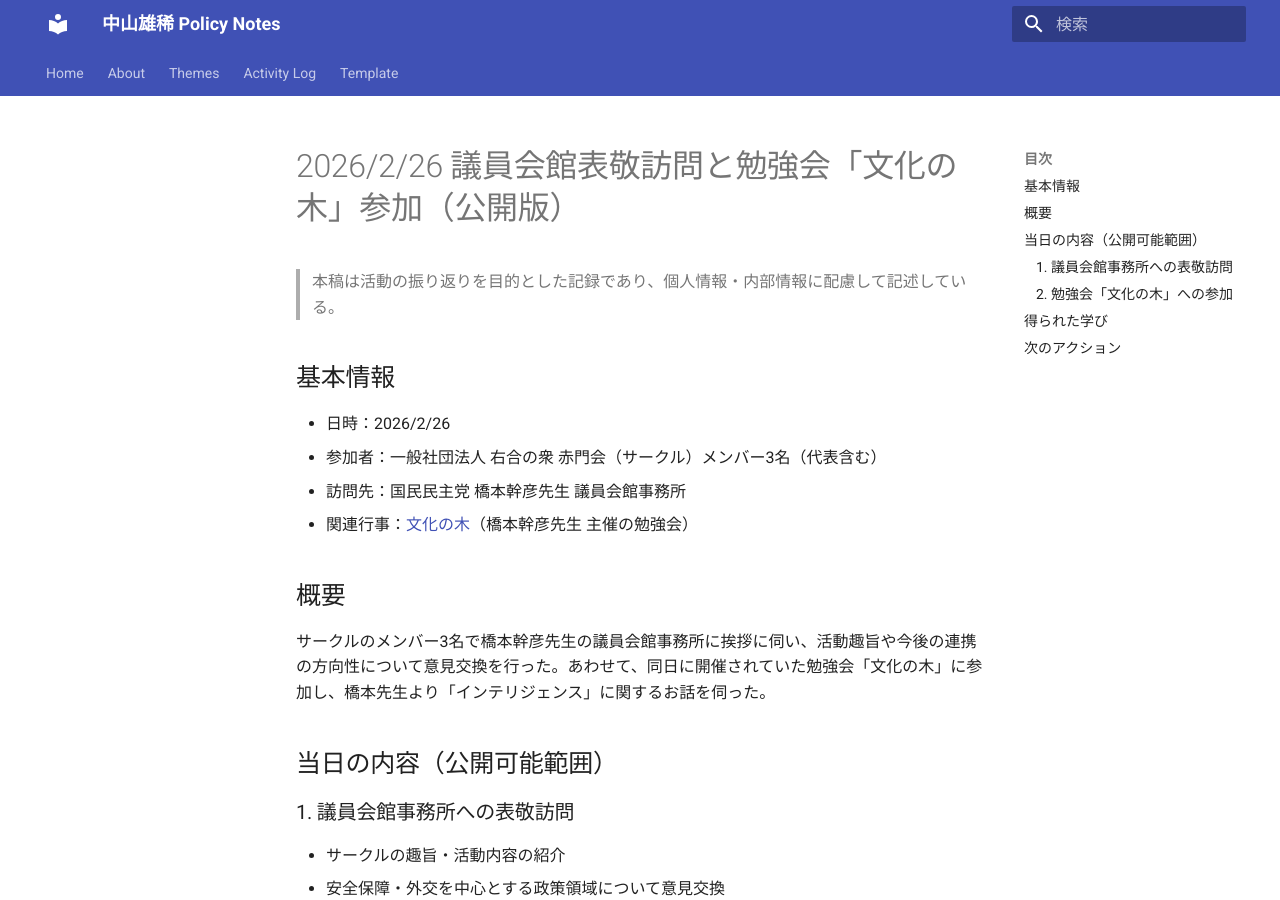
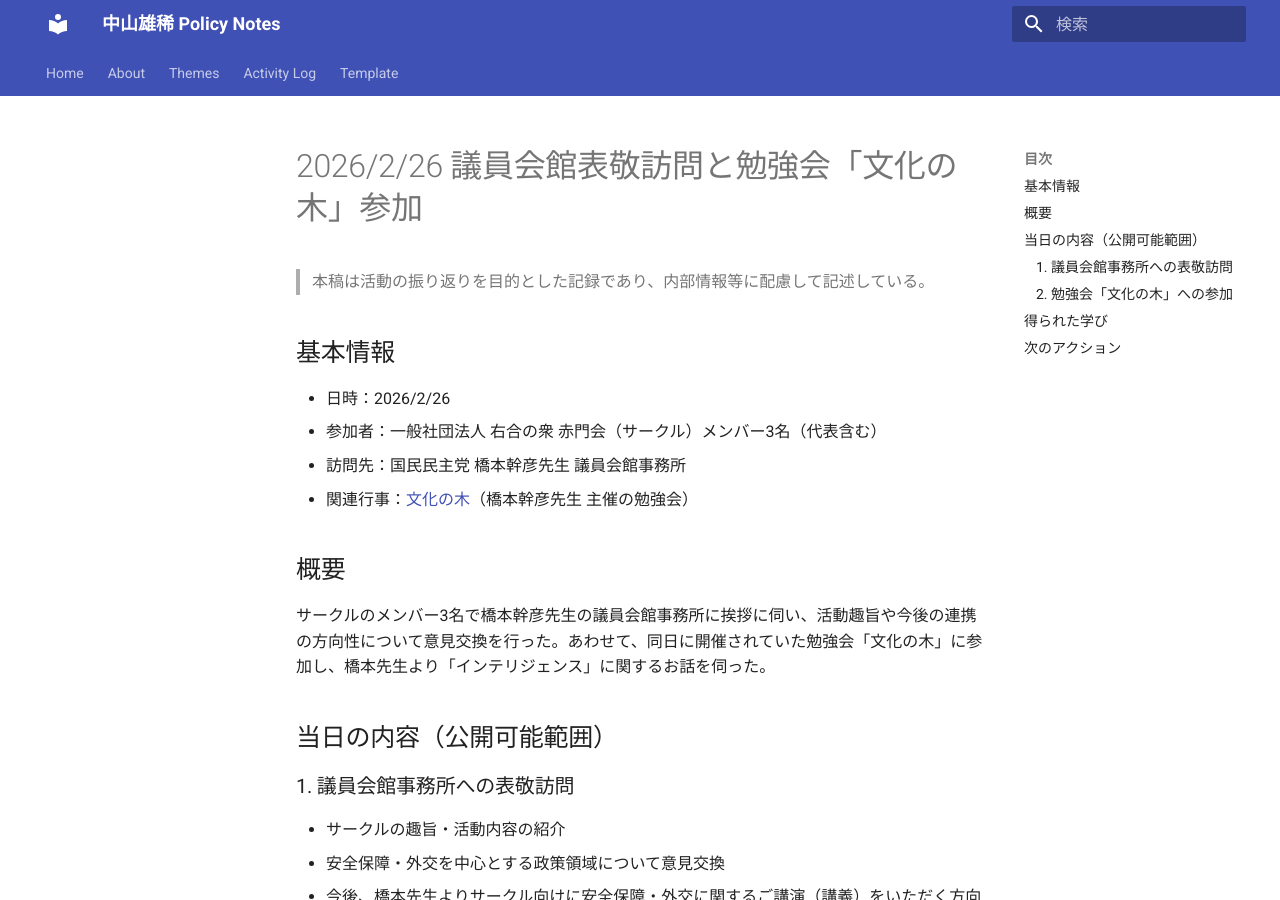
Before and after one commit to yu-ki-nakayama/policy-notes, an MkDocs documentation site: the page built from docs/activity/activity_20260226.md, in a window 1280 px wide and 900 px high. Built offline with MkDocs 1.6.1 and Material for MkDocs 9.7.7, drawn with Linux system fonts in a browser that asks for light colours.

Commit message:
Update activity_20260226.md

```diff
--- a/docs/activity/activity_20260226.md
+++ b/docs/activity/activity_20260226.md
@@ -1,6 +1,6 @@
-# 2026/2/26 議員会館表敬訪問と勉強会「文化の木」参加（公開版）
+# 2026/2/26 議員会館表敬訪問と勉強会「文化の木」参加
 
-> 本稿は活動の振り返りを目的とした記録であり、個人情報・内部情報に配慮して記述している。
+> 本稿は活動の振り返りを目的とした記録であり、内部情報等に配慮して記述している。
 
 ## 基本情報
 - 日時：2026/2/26
```
